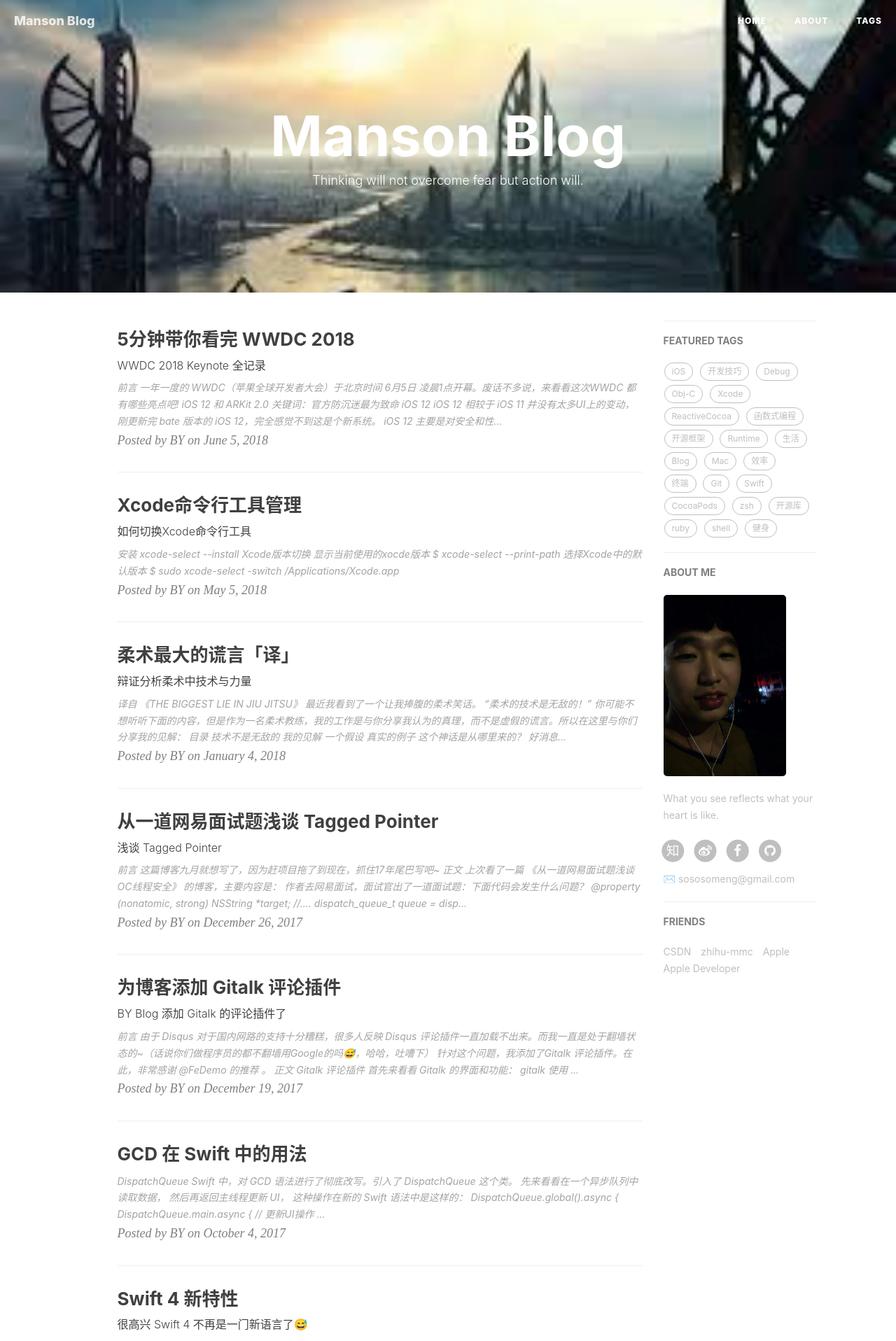
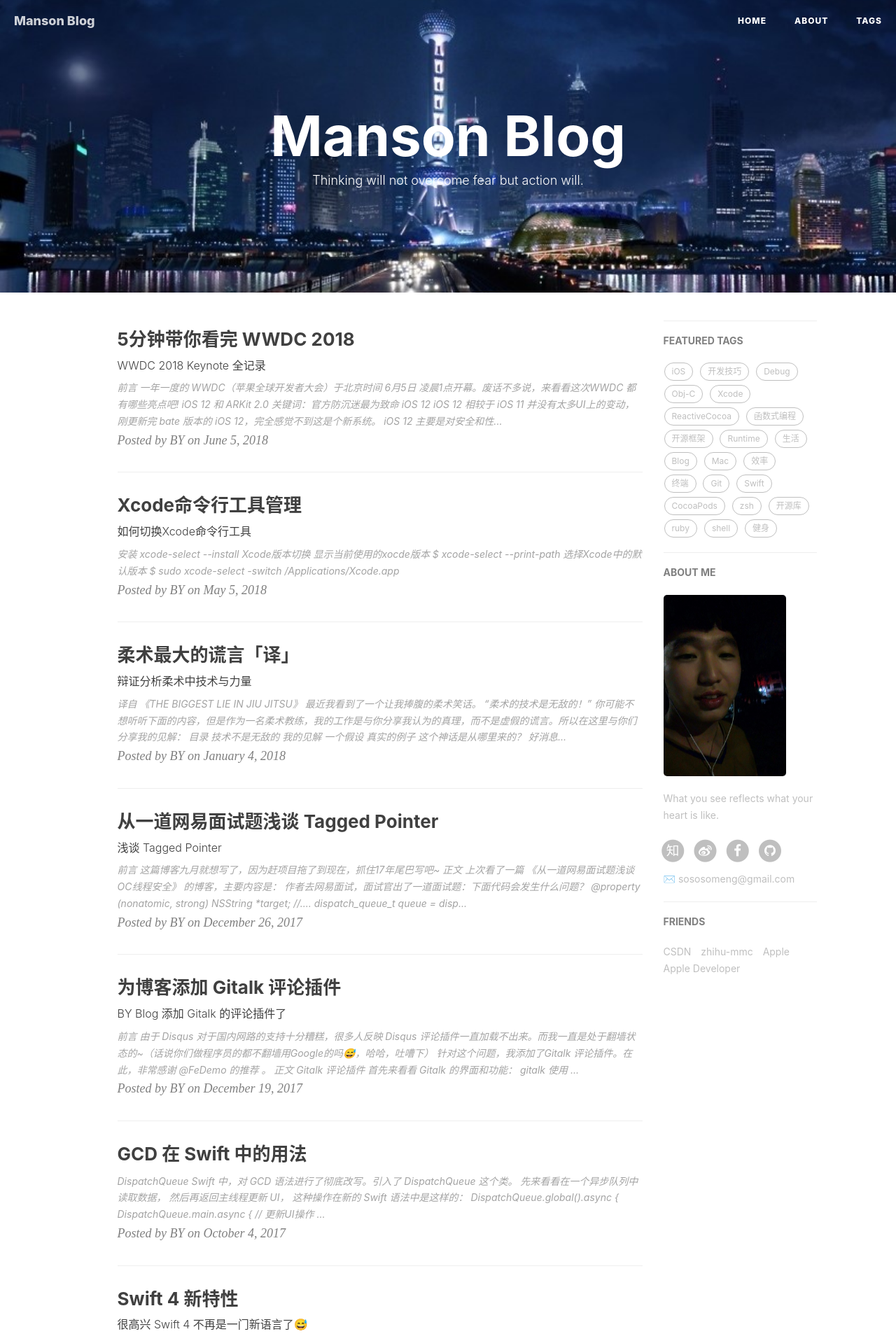
Before and after one commit to MaKaRuiNah/oldblog, a Jekyll site: the page built from index.html, in a window 1280 px wide. Shown: the top 1916 px of the page at 70% size. Built offline with Jekyll 4.4.1, drawn with Linux system fonts in a browser that asks for light colours; nearby versions of some CDN libraries; the list of posts is cut into pages by our own code; comment, search, counter and statistics services are not loaded.

Commit message:
Update _config.yml

```diff
--- a/_config.yml
+++ b/_config.yml
@@ -1,7 +1,7 @@
 # Site settings
 title: Manson Blog
 SEOTitle: 孟满成的博客 | Manson Blog
-header-img: img/build-bg.jpg
+header-img: img/sh-bg.jpg
 email: sososomeng@gmail.com
 description: "Every failure is leading towards success."
 keyword: "MMC, MMC Blog, 孟满成的博客, mengmancheng,sososomeng, Android, python,data science"
```
